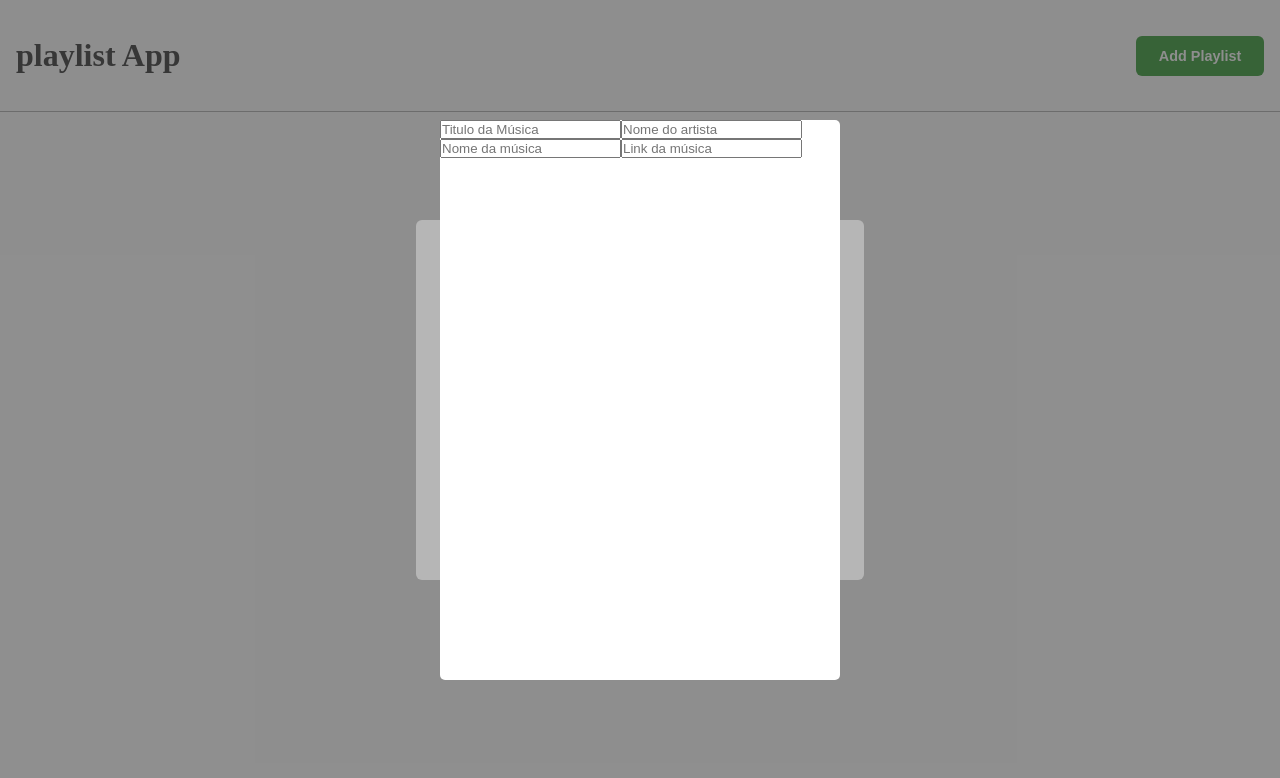
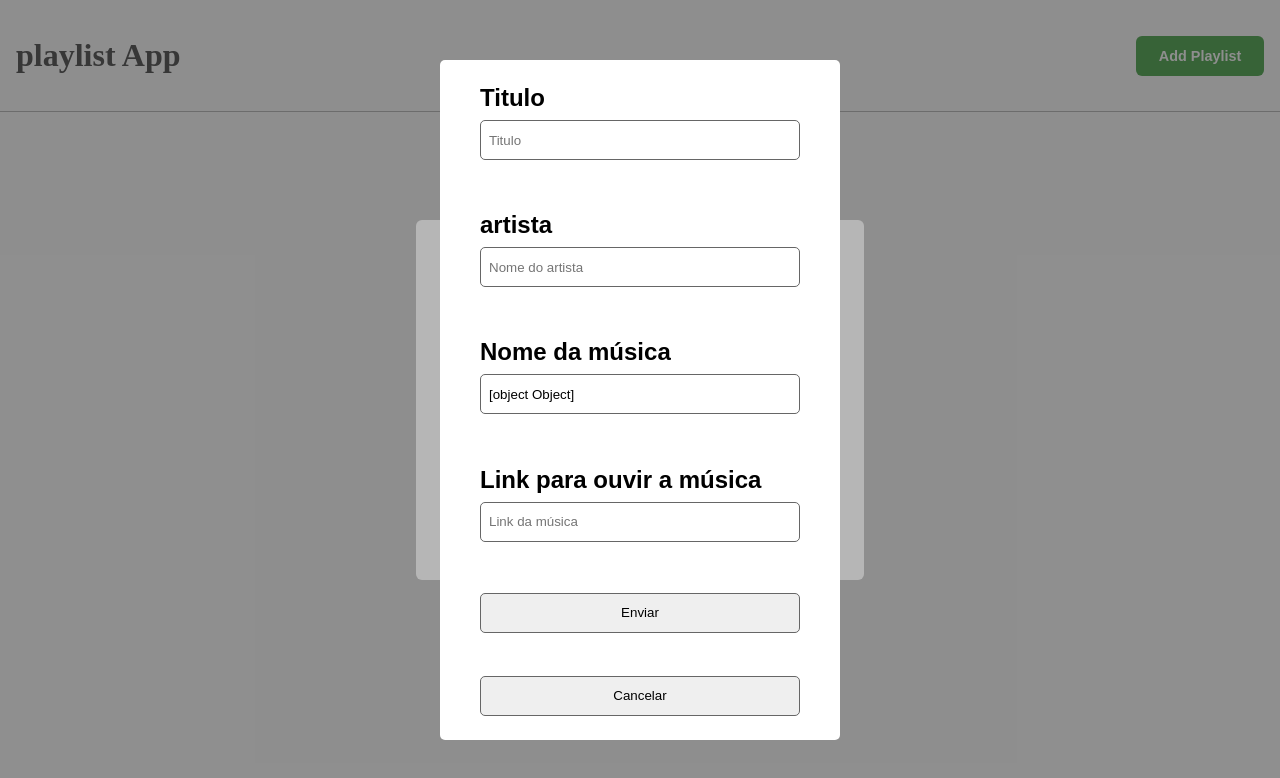
Before and after one commit to gabrielluiz01/Playlist-App, a React (Create React App) app: page /addnewmusic in a window 1280 px wide. Shown: the top 778 px of the page. Built offline with nearby package versions, Linux system fonts and the light colour scheme.

Commit message:
create modal add new music

```diff
--- a/src/pages/Paylists/AddNewMusic.js
+++ b/src/pages/Paylists/AddNewMusic.js
@@ -1,4 +1,4 @@
-import React from 'react';
+import React, {Component} from 'react';
 import styled from 'styled-components';
 
 const Container = styled.div`
@@ -14,56 +14,112 @@ const Container = styled.div`
 
 const ModelAddMusic = styled.div`
   width: 400px;
-  height: 70vh;
+  height: 85vh;
   border-radius: 5px;
   background: #fff;
 `;
 
 const FormAddMusic = styled.form`
-
+  display: flex;
+  flex-direction: column;
+  justify-content: space-between;
+  align-items: center;
+  height: 100%;
+  padding:1rem 0;
 `;
 
-const TitleMusic = styled.input`
-
+const ContainerInput = styled.label`
+  width: 80%;
+  font-family: sans-serif;
+  margin: .5rem 1.5rem;
+  display: flex;
+  flex-direction: column;
 `;
 
-const ArtistMusic = styled.input`
-
+const Input = styled.input`
+width: 100%;
+  margin: .5rem 0;
+  border: 1px solid #666;
+  border-radius: 5px;
+  height: 2.5rem;
+  padding: .2rem .5rem;
 `;
 
-const GenreMusic = styled.input`
-
+const Button = styled.button`
+  width: 80%;
+  margin: .5rem 0;
+  border: 1px solid #666;
+  border-radius: 5px;
+  height: 2.5rem;
+  padding: .2rem .5rem;
 `;
 
-const LinkMusic = styled.input`
 
-`;
+class AddNewMusic extends Component{
+  state = {
+    music: [
+      {
+      title: '',
+      artist: '',
+      music: '',
+      link: '',
+      }
+    ],
+  }
 
-function Paylists() {
+  handleChange = () => {
+
+  }
+
+  render() {
+
     return(
     <Container>
       <ModelAddMusic>
         <FormAddMusic>
-        <TitleMusic
-          placeholder="Titulo da Música"
+          <ContainerInput>
+            <h2>Titulo</h2>
+            <Input
+              onChange={this.handleChange}
+              value={this.state.title}
+              placeholder="Titulo"
               required
               type="text" />
-        <ArtistMusic
+          </ContainerInput>
+          <ContainerInput>
+            <h2>artista</h2>
+            <Input
+              onChange={this.handleChange}
+              value={this.state.artist}
               placeholder="Nome do artista"
               required
               type="text" />
-        <GenreMusic
+          </ContainerInput>
+          <ContainerInput>
+            <h2>Nome da música</h2>
+            <Input
+              onChange={this.handleChange}
+              value={this.state.music}
               placeholder="Nome da música"
               required
               type="text" />
-        <LinkMusic
+          </ContainerInput>
+          <ContainerInput>
+            <h2>Link para ouvir a música</h2>
+            <Input
+              onChange={this.handleChange}
+              value={this.state.link}
               placeholder="Link da música"
               required
               type="text" />
+          </ContainerInput>
+          <Button type="submit">Enviar</Button>
+          <Button>Cancelar</Button>
         </FormAddMusic>
       </ModelAddMusic>
     </Container>
     );
   }
+}
 
-export default Paylists;
+export default AddNewMusic;
```
Lines whose indentation alone changed are shown as unchanged.
